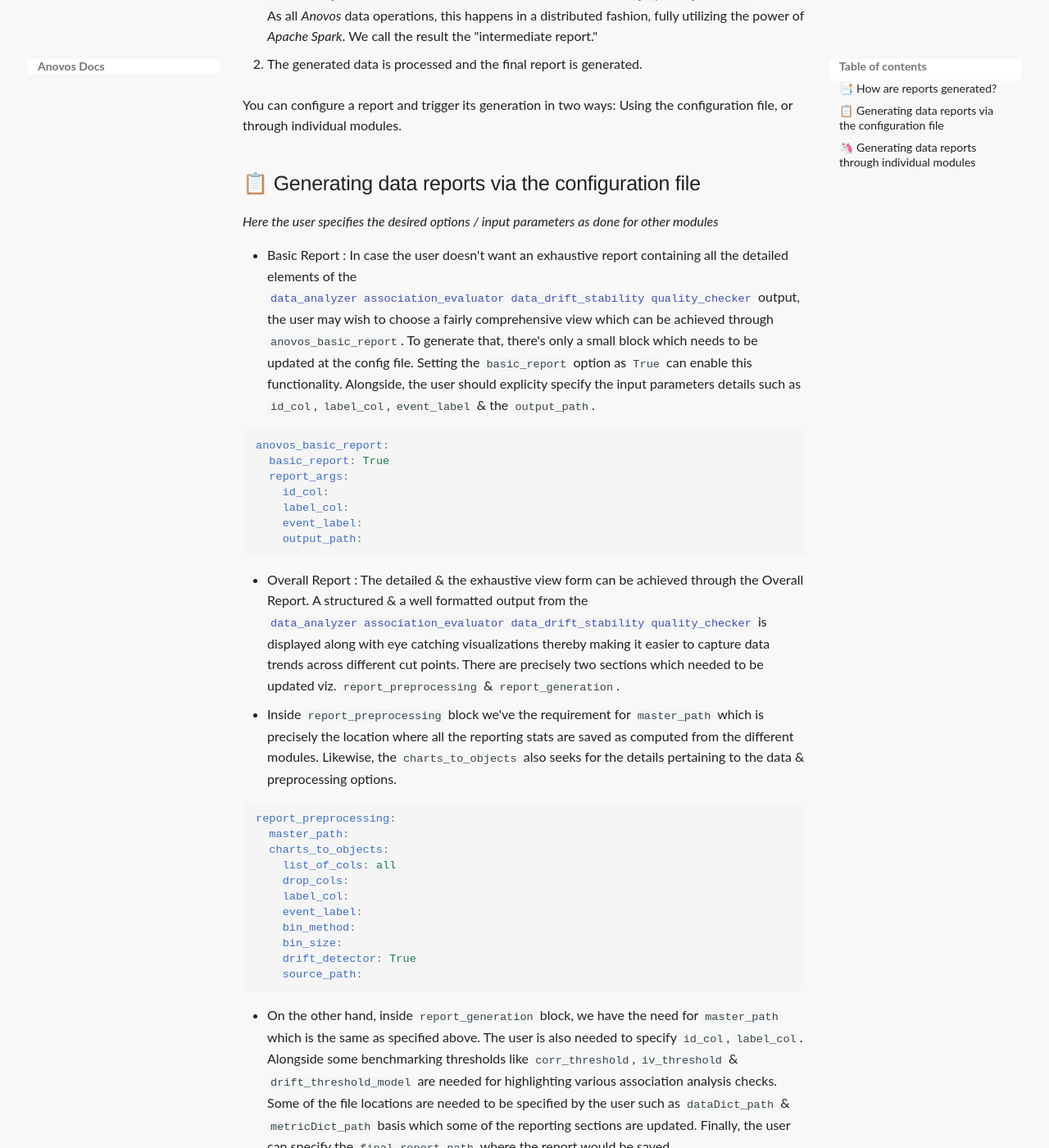
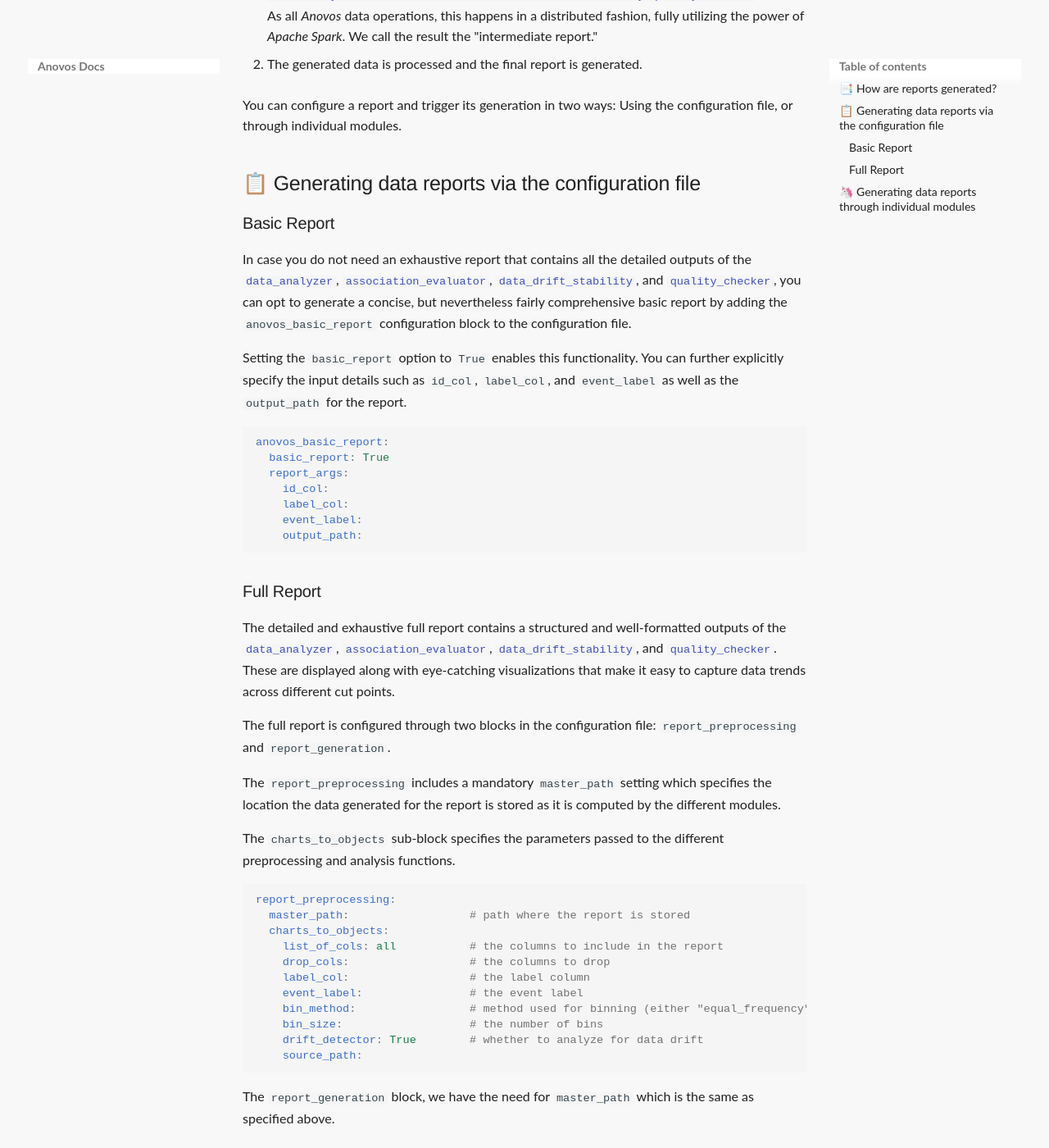
Before and after one commit to anovos/anovos-docs, an MkDocs documentation site: the page built from docs/using-anovos/data-reports/overview.md, in a window 1280 px wide and 1400 px high, scrolled down 446 px. Shown: the whole window at 82% size. Built offline with MkDocs 1.6.1 and Material for MkDocs 9.7.7, drawn with Linux system fonts in a browser that asks for light colours; some of the changed text lies outside the part shown.

Commit message:
First part of configuration revision

````diff
--- a/docs/using-anovos/data-reports/overview.md
+++ b/docs/using-anovos/data-reports/overview.md
@@ -20,9 +20,19 @@ Using the configuration file, or through individual modules.
 
 ## 📋 Generating data reports via the configuration file
 
-*Here the user specifies the desired options / input parameters as done for other modules*
+### Basic Report
 
-- Basic Report : In case the user doesn't want an exhaustive report containing all the detailed elements of the [`data_analyzer`](../../docs/anovos-modules-overview/data-analyzer/index.md)[`association_evaluator`](../../docs/anovos-modules-overview/association-evaluator/index.md)[`data_drift_stability`](../../docs/anovos-modules-overview/data_drift_and_stability_index/index.md)[`quality_checker`](../../docs/anovos-modules-overview/quality-checker/index.md) output, the user may wish to choose a fairly comprehensive view which can be achieved through `anovos_basic_report`. To generate that, there's only a small block which needs to be updated at the config file. Setting the `basic_report` option as `True` can enable this functionality. Alongside, the user should explicity specify the input parameters details such as `id_col`, `label_col`, `event_label` & the `output_path`.
+In case you do not need an exhaustive report that contains all the detailed outputs of the
+[`data_analyzer`](../../docs/anovos-modules-overview/data-analyzer/index.md),
+[`association_evaluator`](../../docs/anovos-modules-overview/association-evaluator/index.md),
+[`data_drift_stability`](../../docs/anovos-modules-overview/data_drift_and_stability_index/index.md), and
+[`quality_checker`](../../docs/anovos-modules-overview/quality-checker/index.md),
+you can opt to generate a concise, but nevertheless fairly comprehensive basic report by adding the
+`anovos_basic_report` configuration block to the configuration file.
+
+Setting the `basic_report` option to `True` enables this functionality.
+You can further explicitly specify the input details such as `id_col`, `label_col`, and `event_label`
+as well as the `output_path` for the report.
 
 ```yaml
 anovos_basic_report:
@@ -34,30 +44,49 @@ anovos_basic_report:
     output_path:
 ```
 
-- Overall Report : The detailed & the exhaustive view form can be achieved through the Overall Report. A structured & a well formatted output from the [`data_analyzer`](../../docs/anovos-modules-overview/data-analyzer/index.md)[`association_evaluator`](../../docs/anovos-modules-overview/association-evaluator/index.md)[`data_drift_stability`](../../docs/anovos-modules-overview/data_drift_and_stability_index/index.md)[`quality_checker`](../../docs/anovos-modules-overview/quality-checker/index.md) is displayed along with eye catching visualizations thereby making it easier to capture data trends across different cut points. There are precisely two sections which needed to be updated viz. `report_preprocessing` & `report_generation`.
-- Inside `report_preprocessing` block we've the requirement for `master_path` which is precisely the location where all the reporting stats are saved as computed from the different modules. Likewise, the `charts_to_objects` also seeks for the details pertaining to the data & preprocessing options.
+### Full Report
+
+The detailed and exhaustive full report contains a structured and well-formatted outputs of the
+[`data_analyzer`](../../docs/anovos-modules-overview/data-analyzer/index.md),
+[`association_evaluator`](../../docs/anovos-modules-overview/association-evaluator/index.md),
+[`data_drift_stability`](../../docs/anovos-modules-overview/data_drift_and_stability_index/index.md), and
+[`quality_checker`](../../docs/anovos-modules-overview/quality-checker/index.md).
+These are displayed along with eye-catching visualizations that make it easy to capture data trends across different cut points.
+
+The full report is configured through two blocks in the configuration file: `report_preprocessing` and  `report_generation`.
+
+The `report_preprocessing` includes a mandatory `master_path` setting which specifies the location
+the data generated for the report is stored as it is computed by the different modules.
+
+The `charts_to_objects` sub-block specifies the parameters passed to the different preprocessing and analysis functions.
 
 ```yaml
 report_preprocessing:
-  master_path:
+  master_path:                  # path where the report is stored
   charts_to_objects:
-    list_of_cols: all
-    drop_cols:
-    label_col:
-    event_label:
-    bin_method:
-    bin_size:
-    drift_detector: True
+    list_of_cols: all           # the columns to include in the report
+    drop_cols:                  # the columns to drop
+    label_col:                  # the label column
+    event_label:                # the event label
+    bin_method:                 # method used for binning (either "equal_frequency" or "equal_range")
+    bin_size:                   # the number of bins
+    drift_detector: True        # whether to analyze for data drift
     source_path:
 ```
 
-- On the other hand, inside `report_generation` block, we have the need for `master_path` which is the same as specified above. The user is also needed to specify `id_col`, `label_col`. Alongside some benchmarking thresholds like `corr_threshold`, `iv_threshold` & `drift_threshold_model` are needed for highlighting various association analysis checks. Some of the file locations are needed to be specified by the user such as `dataDict_path` & `metricDict_path` basis which some of the reporting sections are updated. Finally, the user can specify the `final_report_path` where the report would be saved.
+The `report_generation` block, we have the need for `master_path` which is the same as specified above.
+
+The user is also needed to specify `id_col`, `label_col`.
+Alongside some benchmarking thresholds like `corr_threshold`, `iv_threshold` & `drift_threshold_model` are needed for highlighting various association analysis checks.
+
+Some of the file locations are needed to be specified by the user such as `dataDict_path` & `metricDict_path` basis which some of the reporting sections are updated.
+Finally, the user can specify the `final_report_path` where the report would be saved.
 
 ```yaml
 report_generation:
-  master_path:
+  master_path:                  # path where the report is stored
   id_col:
-  label_col:
+  label_col:                    # the label column
   corr_threshold:
   iv_threshold:
   drift_threshold_model:
@@ -67,6 +96,9 @@ report_generation:
 ```
 
 For an example, see [the `configs.yaml` for the Anovos demo run](https://github.com/anovos/anovos/blob/main/config/configs.yaml).
+
+To control if and how the raw data that is included in the report is saved,
+you can add `write_`-blocks to your configuration file:
 
 ```yaml
 write_intermediate:
````
